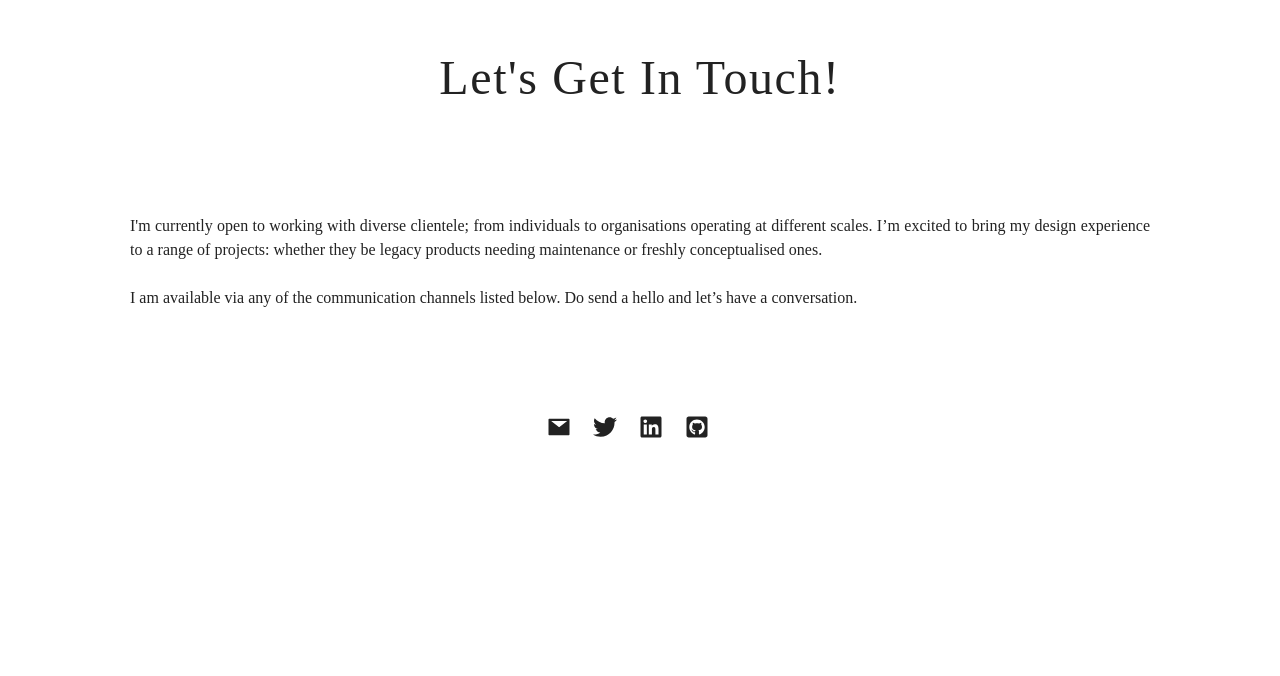
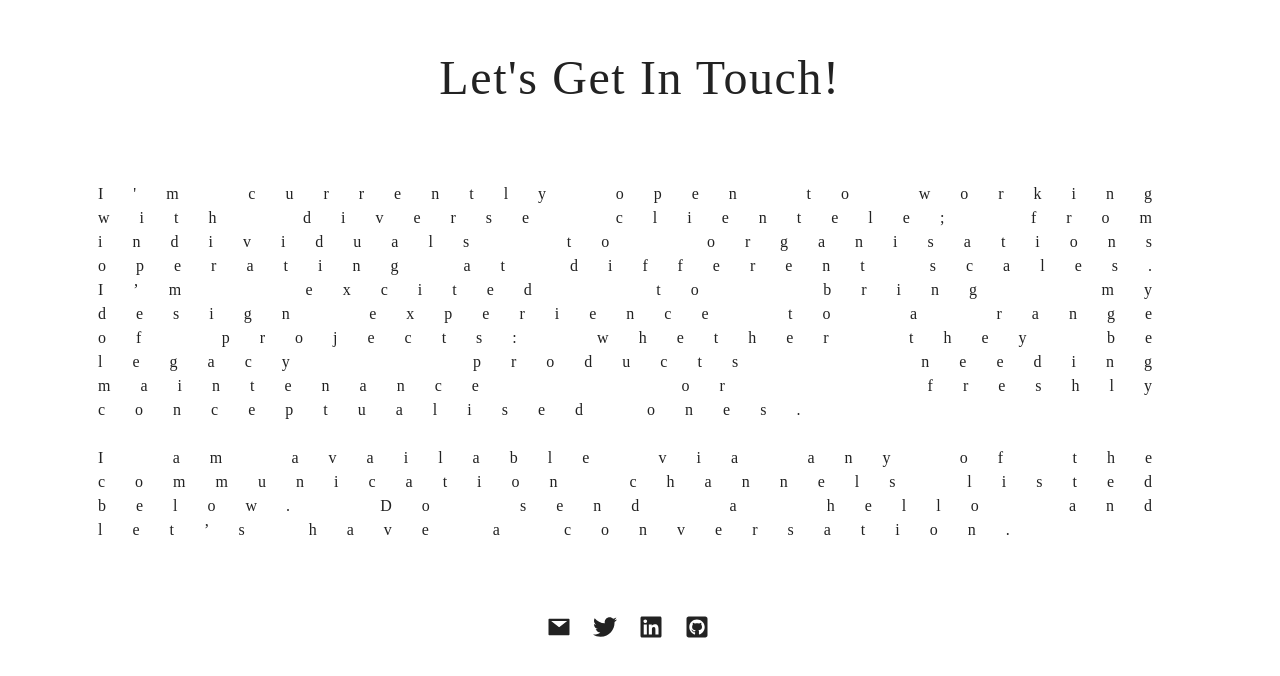
Before and after one commit to OloriAsabi/OloriAsabi.github.io, a React (Create React App) app: page /contact in a window 1280 px wide. Shown: the part 696-1372 px from the top of the page. Before the commit the page ends 1186 px from the top, so only its background shows below. Built offline with nearby package versions, Linux system fonts and the light colour scheme; a web font is replaced by a local one.

Commit message:
commit on 'main'

```diff
--- a/src/components/Contact.js
+++ b/src/components/Contact.js
@@ -14,7 +14,7 @@ function Contact() {
 
             <div className="col-sm-12 col-md-12 mt-5">
             <h1 className="mb-5">Let's get in touch!</h1>
-             <p className="mb-5 p-5">
+             <p className="mb-5 p-3">
              I'm currently open to working with diverse clientele; from individuals to organisations operating at different scales. I’m excited to bring my design experience to a range of projects: whether they be legacy products needing maintenance or freshly conceptualised ones.
 
              <br />
--- a/src/index.css
+++ b/src/index.css
@@ -452,8 +452,9 @@ border-bottom: 2px solid black;
 
 article .text{
   font-family: 'Andada Pro', serif;
-text-transform:initial;
+  text-transform:initial;
   letter-spacing: 2px;
+  line-height: 30px;
   margin: auto;
   margin-top: 2rem;
   justify-content: center;
@@ -461,6 +462,7 @@ text-transform:initial;
   font-weight: bold;
   color: var(--clr-black);
 }
+
 
 .skills h2{
   font-weight: 800;
@@ -471,7 +473,7 @@ text-transform:initial;
   font-family: 'Andada Pro', serif;
   text-align: justify;
   color: var(--clr-black);
-  line-height: 55px;
+  line-height: 30px;
 }
 
 .books{
@@ -496,12 +498,12 @@ text-transform:initial;
   line-height: 80px;
 }
 
-.content p{
+.content p {
   font-family: 'Andada Pro', serif;
   align-items: center;
   text-align: justify;
   color: var(--clr-black);
-
+  letter-spacing: 30px;
 }
 
 
```
